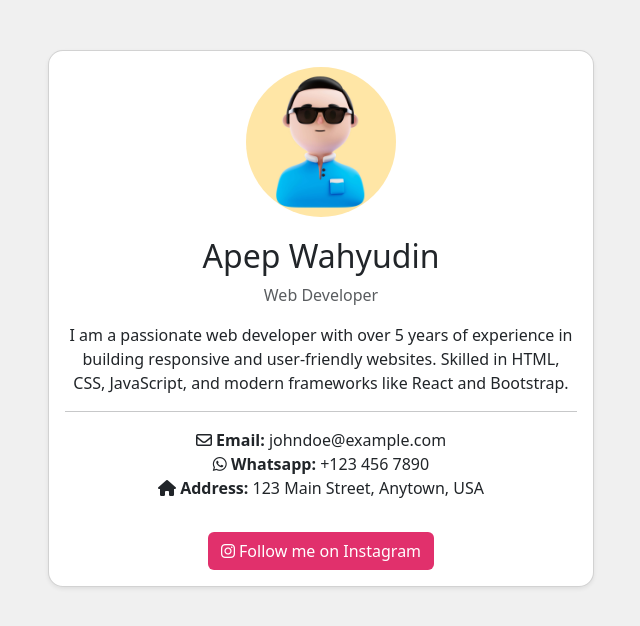
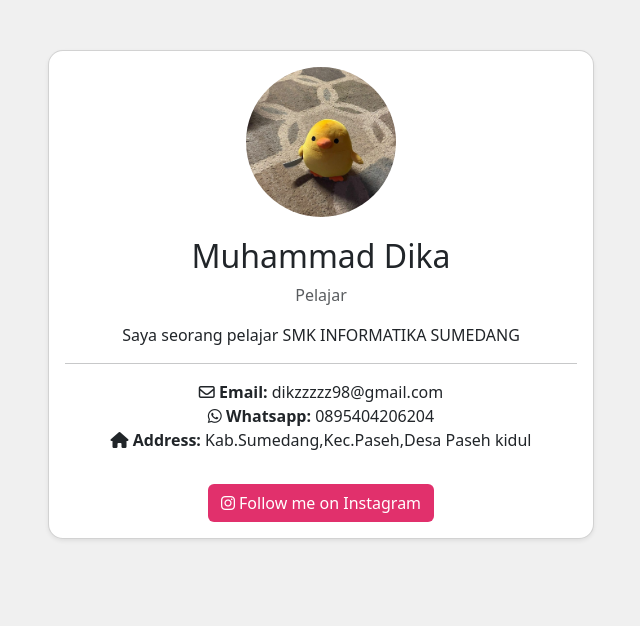
Before and after one commit to dikzz30/pcc_muhammad-dika_-x3, a plain HTML site: page index.html in a window 1280 px wide. Shown: the whole page, without its empty margins (319-959 px from the left). Drawn offline with nearby package versions, Linux system fonts and the light colour scheme.

Commit message:
Update index.html

```diff
--- a/index.html
+++ b/index.html
@@ -14,18 +14,18 @@
             <div class="col-md-6">
                 <div class="card shadow-sm">
                     <div class="card-body text-center">
-                        <img src="avatar.jpg" alt="Profile Image" class="profile-img">
-                        <h2>Apep Wahyudin</h2>
-                        <p class="text-muted">Web Developer</p>
-                        <p>I am a passionate web developer with over 5 years of experience in building responsive and user-friendly websites. Skilled in HTML, CSS, JavaScript, and modern frameworks like React and Bootstrap.
+                        <img src="35552321202f73b045e6a93d45817f25.jpg" alt="Profile Image" class="profile-img">
+                        <h2>Muhammad Dika</h2>
+                        <p class="text-muted">Pelajar</p>
+                        <p>Saya seorang pelajar SMK INFORMATIKA SUMEDANG
                         </p>
                         <hr>
                         <ul class="list-unstyled">
-                            <li><i class="fa-regular fa-envelope"></i> <strong>Email:</strong> johndoe@example.com</li>
-                            <li><i class="fa-brands fa-whatsapp"></i> <strong>Whatsapp:</strong> +123 456 7890</li>
-                            <li><i class="fa-solid fa-house"></i> <strong>Address:</strong> 123 Main Street, Anytown, USA</li>
+                            <li><i class="fa-regular fa-envelope"></i> <strong>Email:</strong> dikzzzzz98@gmail.com</li>
+                            <li><i class="fa-brands fa-whatsapp"></i> <strong>Whatsapp:</strong> 0895404206204</li>
+                            <li><i class="fa-solid fa-house"></i> <strong>Address:</strong> Kab.Sumedang,Kec.Paseh,Desa Paseh kidul</li>
                         </ul>
-                        <a href="https://www.instagram.com/sebuahsemangat" target="_blank" class="btn btn-instagram mt-3">
+                        <a href="https://www.instagram.com/Dikzzzzzz_30" target="_blank" class="btn btn-instagram mt-3">
                             <i class="fab fa-instagram"></i> Follow me on Instagram
                         </a>
                     </div>
```
